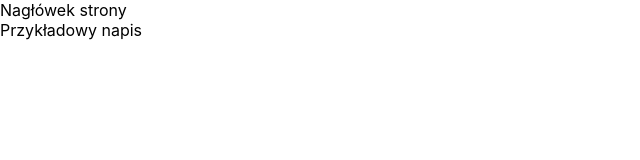
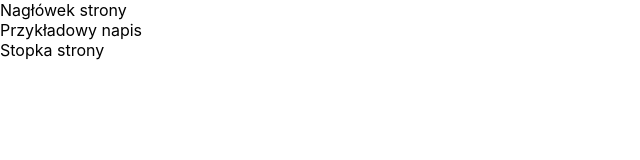
Before and after one commit to KajBialas/stacja-it-react-workshop, a React (Create React App) app: page / in a window 1280 px wide. Shown: the top 160 px of the page, without its empty margins (0-640 px from the left). Built offline with nearby package versions, Linux system fonts and the light colour scheme.

Commit message:
Issue2 final

```diff
--- a/src/App.js
+++ b/src/App.js
@@ -1,12 +1,14 @@
 import React from 'react';
 import Header from './Header';
+import Footer from './Footer';
 
 function App() {
   return (
-    <div>
+    <>
       <Header />
       Przykładowy napis
-    </div>
+      <Footer />
+    </>
   );
 }
 
--- /dev/null
+++ b/src/Footer.js
@@ -0,0 +1,9 @@
+import React from 'react';
+
+function Footer() {
+  return (
+    <header>Stopka strony</header>
+  )
+}
+
+export default Footer;
```
